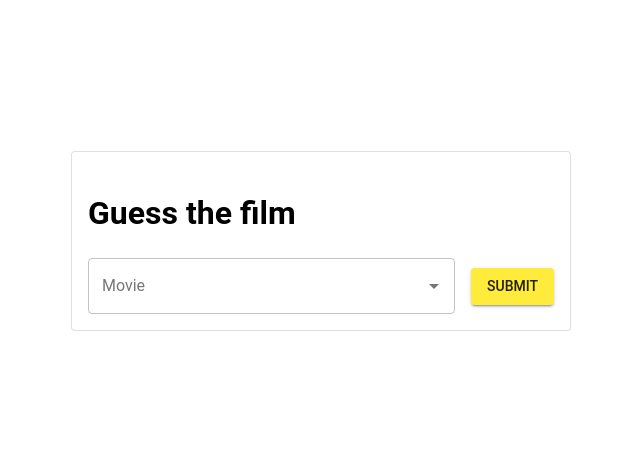
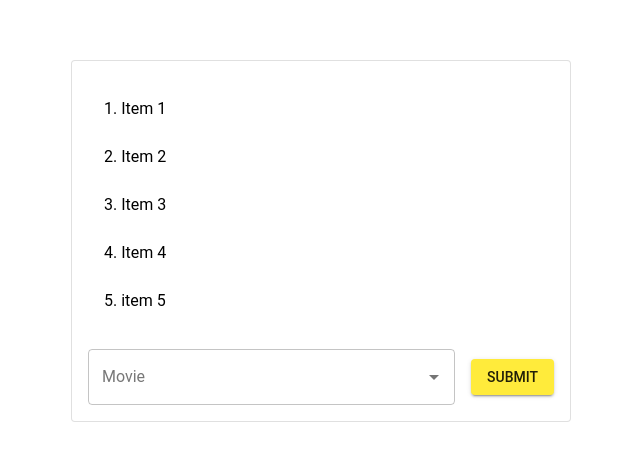
Before and after one commit to jordansp99/imdb250react, a React (Vite) app: page / in a window 1280 px wide. Shown: the part 159-620 px from the top of the page, without its empty margins (319-959 px from the left). Built offline with nearby package versions, Linux system fonts and the light colour scheme.

Commit message:
added clue list

```diff
--- a/src/Form.jsx
+++ b/src/Form.jsx
@@ -3,17 +3,25 @@ import TextField from '@mui/material/TextField';
 import Autocomplete from '@mui/material/Autocomplete';
 import Card from '@mui/material/Card';
 import Button from '@mui/material/Button';
-import { Box, Container } from '@mui/material';
+import { Box, Container, Typography, List, ListItem, ListItemText } from '@mui/material';
 
 function Form() {
     const films = [
         { label: 'The Godfather', id: 1 },
         { label: 'Pulp Fiction', id: 2 },
     ];
+        const clues = ['Item 1', 'Item 2', 'Item 3', 'Item 4','item 5'];
     return (
-      <Container maxWidth="md" sx={{ display: 'flex', justifyContent: 'center', alignItems: 'center', minHeight: '100vh' }}>
+        <>
+        <Container maxWidth="md" sx={{ display: 'flex', justifyContent: 'center', alignItems: 'center', minHeight: '100vh' }}>
         <Card variant="outlined" sx={{ width: 500, p: 2 }}>
-            <h1>Guess the film</h1>
+        <List>
+            {clues.map((clue, index) => (
+        <ListItem key={index}>
+          <ListItemText primary={`${index + 1}. ${clue}`} />
+        </ListItem>
+      ))}
+        </List>
             <Box sx={{ display: 'flex', alignItems: 'center', gap: 2, mt:2 }}>
                 <Autocomplete
                     disablePortal
@@ -25,6 +33,7 @@ function Form() {
             </Box>
         </Card>
       </Container>
+      </>
     );
 }
 
```
